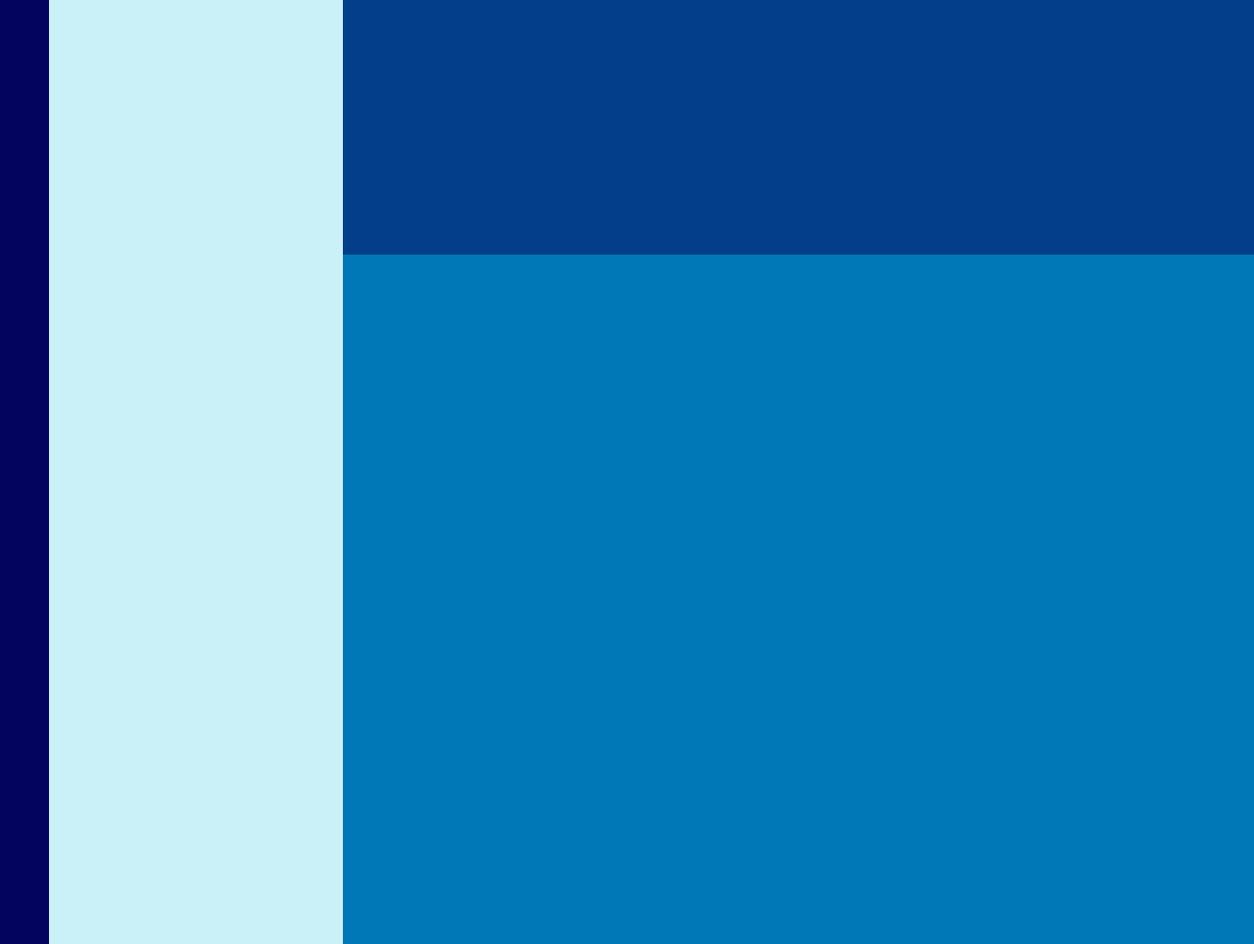
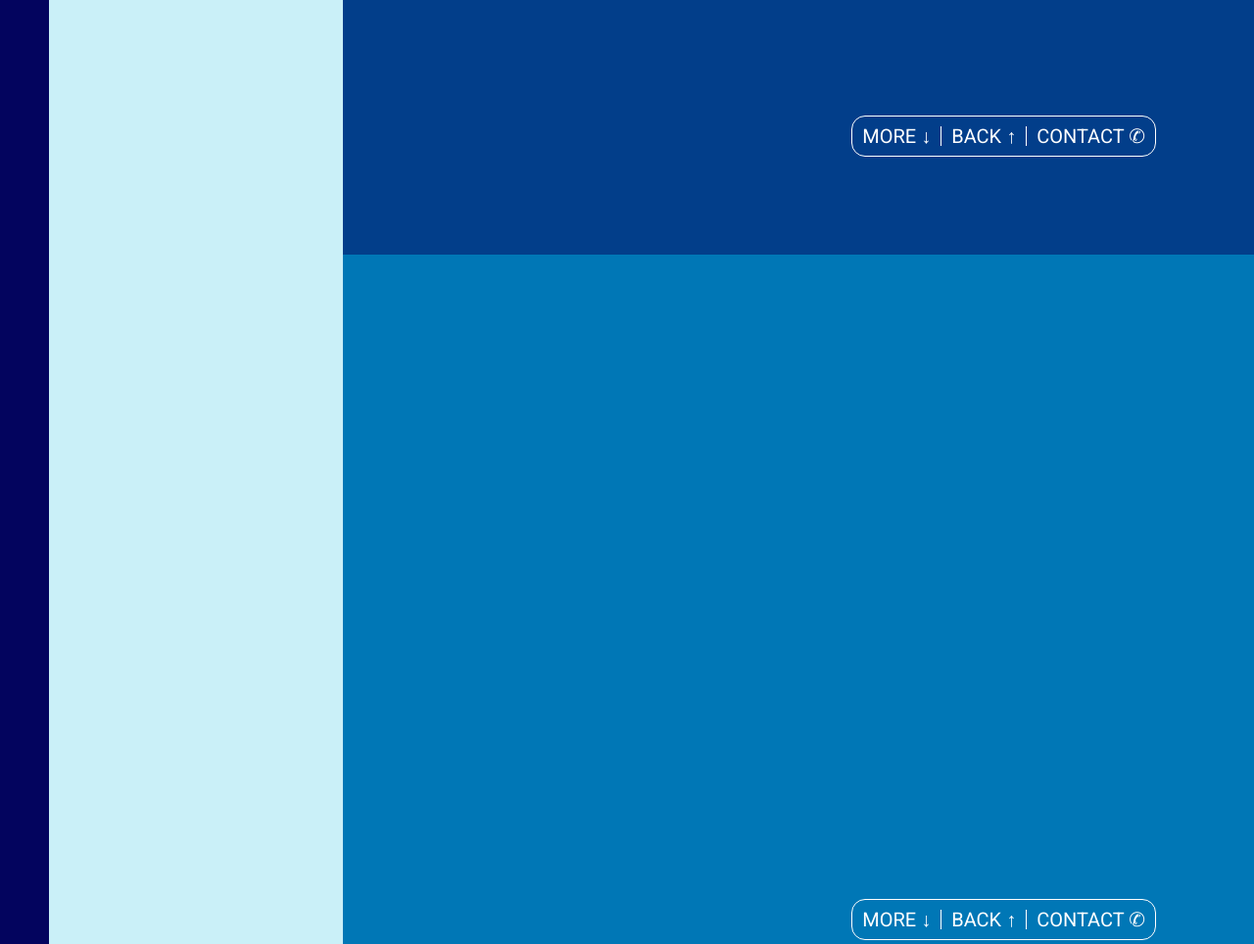
Before and after one commit to DriesVerb/DCI-Portfolio, a website: page index.html in a window 1280 px wide. Shown: the part 1340-2304 px from the top of the page at 98% size. Drawn offline with Linux system fonts and the light colour scheme.

Commit message:
made the main content page navigation

```diff
--- a/Sass/_button.scss
+++ b/Sass/_button.scss
@@ -0,0 +1,30 @@
+// page navigation button
+
+.btn-page-nav {
+    position: absolute;
+    bottom: 10rem;
+    right: 10rem;
+
+    border: 1px solid white;
+    border-radius: 1.4rem;
+    padding: 1rem;
+
+    display: flex;
+    justify-content: center;
+
+    &__link {
+        text-decoration: none;
+        text-transform: uppercase;
+        font-size: 2rem;
+        color: white;
+    }
+
+    &__link:not(:last-child) {
+        padding-right: 1rem;
+        border-right: 1px solid white;
+    }
+
+    &__link:not(:first-child) {
+        padding-left: 1rem;
+    }
+}
--- a/Sass/_home.scss
+++ b/Sass/_home.scss
@@ -16,9 +16,12 @@
 
 .section {
     height: 100vh;
+    position: relative;
 
     &__home {
         background-color: $col-sec-1;
+
+
     }
 
     &__about-me {
@@ -43,5 +46,7 @@
 
     &__contact {
         background-color: $col-sec-7;
+
+
     }
 }
--- a/index.html
+++ b/index.html
@@ -62,30 +62,64 @@
 
                 <section class="section section__home" id="home">
 
+
+                    <div class="btn-page-nav">
+                        <a class="btn-page-nav__link" href="#aboutme" class="btn-page-nav__link">More &#x2193; </a>
+                        <a class="btn-page-nav__link" href="#contact" class="btn-page-nav__link">Contact &#9990;</a>
+                    </div>
                 </section>
 
                 <section class="section section__about-me" id="aboutme">
 
+                    <div class="btn-page-nav">
+                        <a class="btn-page-nav__link" href="#frontend" class="btn-page-nav__link">More &#x2193;</a>
+                        <a class="btn-page-nav__link" href="#home" class="btn-page-nav__link">back &#x2191;</a>
+                        <a class="btn-page-nav__link" href="#contact" class="btn-page-nav__link">Contact &#9990;</a>
+                    </div>
                 </section>
 
                 <section class="section section__frontend" id="frontend">
 
+                    <div class="btn-page-nav">
+                        <a class="btn-page-nav__link" href="#backend" class="btn-page-nav__link">More &#x2193;</a>
+                        <a class="btn-page-nav__link" href="#aboutme" class="btn-page-nav__link">back &#x2191;</a>
+                        <a class="btn-page-nav__link" href="#contact" class="btn-page-nav__link">Contact &#9990;</a>
+                    </div>
                 </section>
 
                 <div class="section section__backend" id="backend">
 
+                    <div class="btn-page-nav">
+                        <a class="btn-page-nav__link" href="#apps" class="btn-page-nav__link">More &#x2193;</a>
+                        <a class="btn-page-nav__link" href="#frontend" class="btn-page-nav__link">back &#x2191;</a>
+                        <a class="btn-page-nav__link" href="#contact" class="btn-page-nav__link">Contact &#9990;</a>
+                    </div>
                 </div>
 
                 <div class="section section__apps" id="apps">
 
+                    <div class="btn-page-nav">
+                        <a class="btn-page-nav__link" href="#content" class="btn-page-nav__link">More &#x2193;</a>
+                        <a class="btn-page-nav__link" href="#backend" class="btn-page-nav__link">back &#x2191;</a>
+                        <a class="btn-page-nav__link" href="#contact" class="btn-page-nav__link">Contact &#9990;</a>
+                    </div>
                 </div>
 
                 <div class="section section__content" id="content">
 
+                    <div class="btn-page-nav">
+                        <a class="btn-page-nav__link" href="#contact" class="btn-page-nav__link">More &#x2193;</a>
+                        <a class="btn-page-nav__link" href="#apps" class="btn-page-nav__link">back &#x2191;</a>
+                        <a class="btn-page-nav__link" href="#contact" class="btn-page-nav__link">Contact &#9990;</a>
+                    </div>
                 </div>
 
                 <div class="section section__contact" id="contact">
 
+                    <div class="btn-page-nav">
+                        <a class="btn-page-nav__link" href="#home" class="btn-page-nav__link">Home &olarr;</a>
+                        <a class="btn-page-nav__link" href="#content" class="btn-page-nav__link">back &#x2191;</a>
+                    </div>
                 </div>
 
             </div>
```
Also changed, not shown: style.css.
